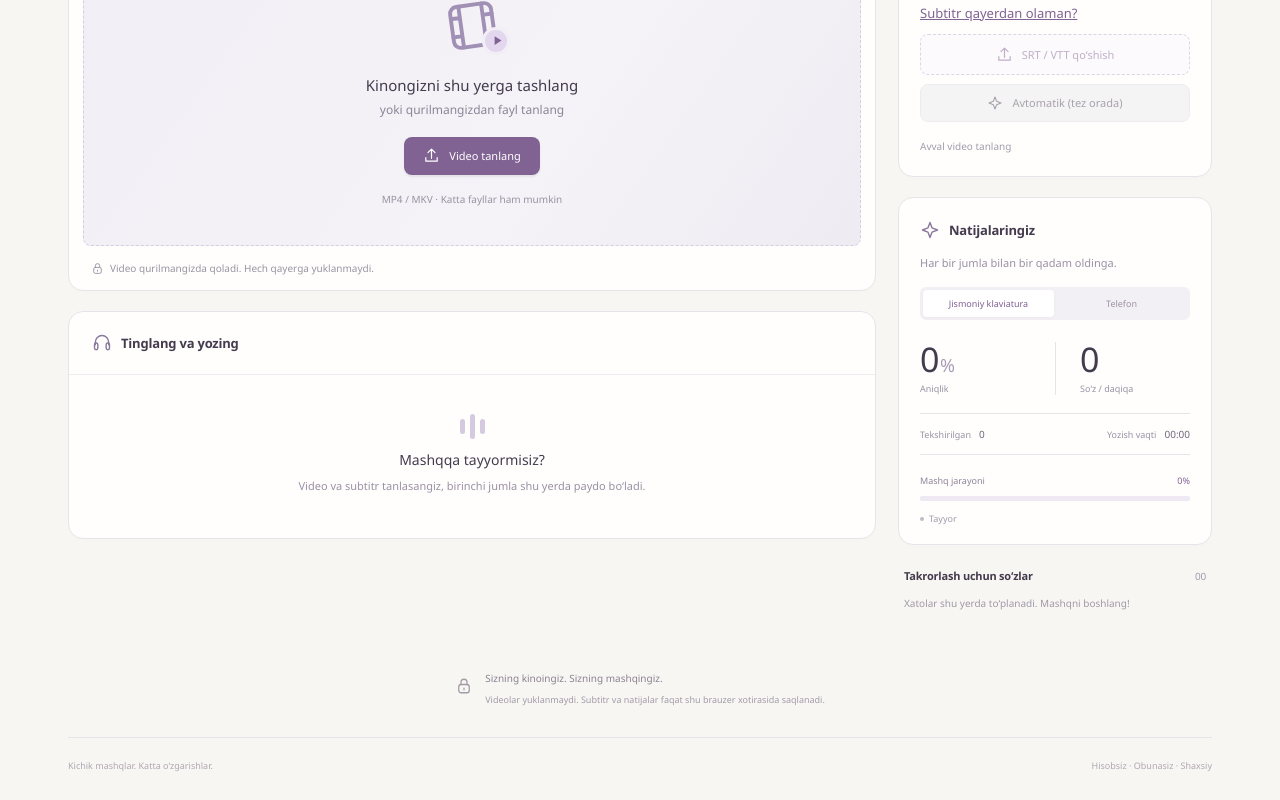
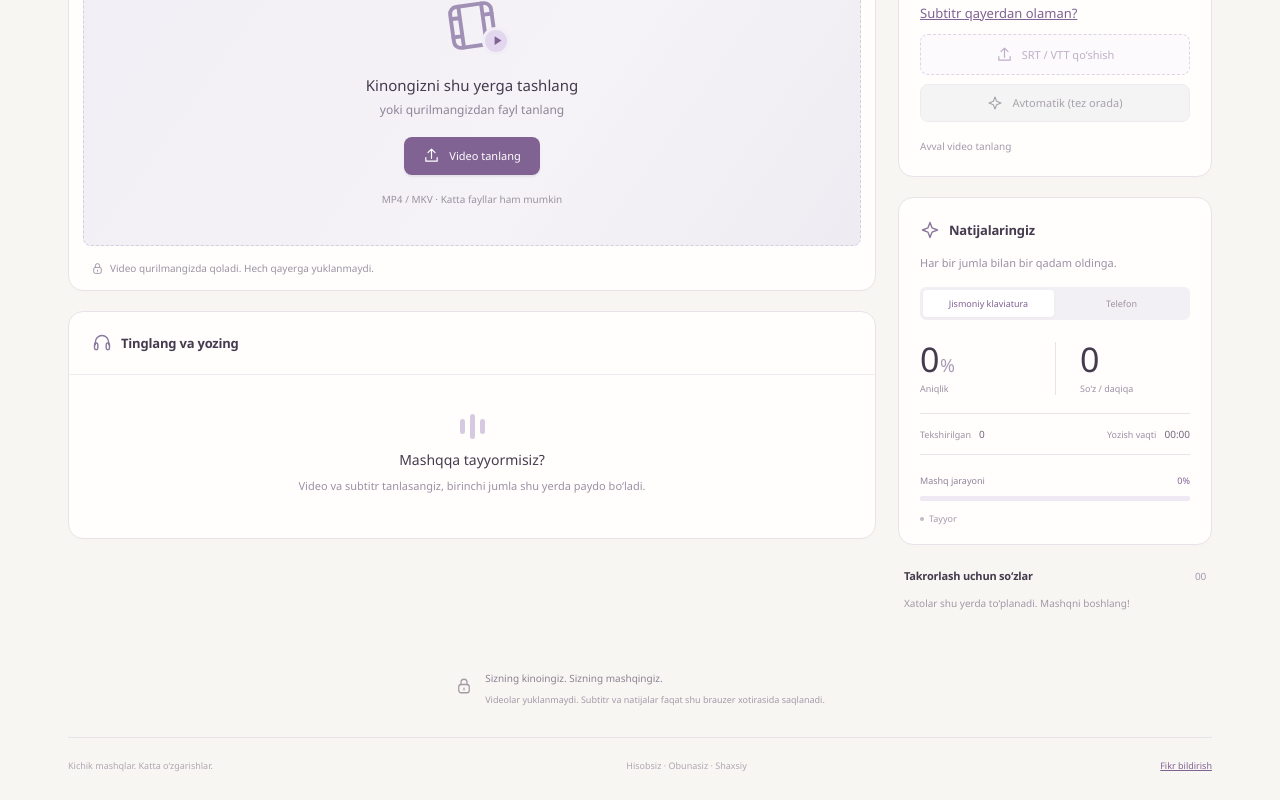
Before and after one commit to sabdur4hmonov/script-kino-eng-, a React (Vite) app: page / in a window 1280 px wide. Shown: the part 513-1313 px from the top of the page. Built offline with nearby package versions, Linux system fonts and the light colour scheme.

Commit message:
feat: add configurable Telegram feedback links

```diff
--- a/src/App.css
+++ b/src/App.css
@@ -1450,3 +1450,9 @@ footer {
   white-space: pre-wrap;
   overflow-wrap: anywhere;
 }
+
+.finished .feedback-link {
+  display: block;
+  width: fit-content;
+  margin: 14px auto 0;
+}
--- a/src/App.tsx
+++ b/src/App.tsx
@@ -4,6 +4,7 @@ import { uz as t } from './i18n/uz'
 import { HelpDialog } from './HelpDialog'
 import type { HelpTopic } from './HelpDialog'
 import { WordActions } from './WordActions'
+import { FEEDBACK_URL } from './config'
 import type { Device, MediaScan, Session } from './types'
 import { parseSubtitles, timeLabel, cleanText } from './lib/subtitles'
 import { checkAnswer } from './lib/checking'
@@ -799,6 +800,14 @@ export default function App() {
                     {t.restart}
                     <Icon name="replay" size={17} />
                   </button>
+                  <a
+                    className="help-link feedback-link"
+                    href={FEEDBACK_URL}
+                    target="_blank"
+                    rel="noopener noreferrer"
+                  >
+                    {t.feedback}
+                  </a>
                 </div>
               ) : (
                 <>
@@ -1240,6 +1249,14 @@ export default function App() {
       <footer>
         <span>{t.footer}</span>
         <span>{t.footerNote}</span>
+        <a
+          className="help-link feedback-link"
+          href={FEEDBACK_URL}
+          target="_blank"
+          rel="noopener noreferrer"
+        >
+          {t.feedback}
+        </a>
       </footer>
       <HelpDialog
         topic={helpTopic}
--- /dev/null
+++ b/src/config.ts
@@ -0,0 +1 @@
+export const FEEDBACK_URL = 'https://t.me/REPLACE_ME'
--- a/src/i18n/uz.ts
+++ b/src/i18n/uz.ts
@@ -161,4 +161,5 @@ export const uz = {
   audioHelpCommand: 'ffmpeg -i input.mkv -map 0 -c:v copy -c:s copy -c:a aac -b:a 192k output.mkv',
   audioHelpPreserve:
     'Bu buyruq faqat audio yo‘laklarni AAC’ga o‘tkazadi. Video va fayl ichidagi subtitrlar o‘z holicha saqlanadi. Tayyor output.mkv faylini mashqqa yuklang.',
+  feedback: 'Fikr bildirish',
 } as const
```
Also changed, not shown: 1 other file (tests, documents, lock files or other folders).
